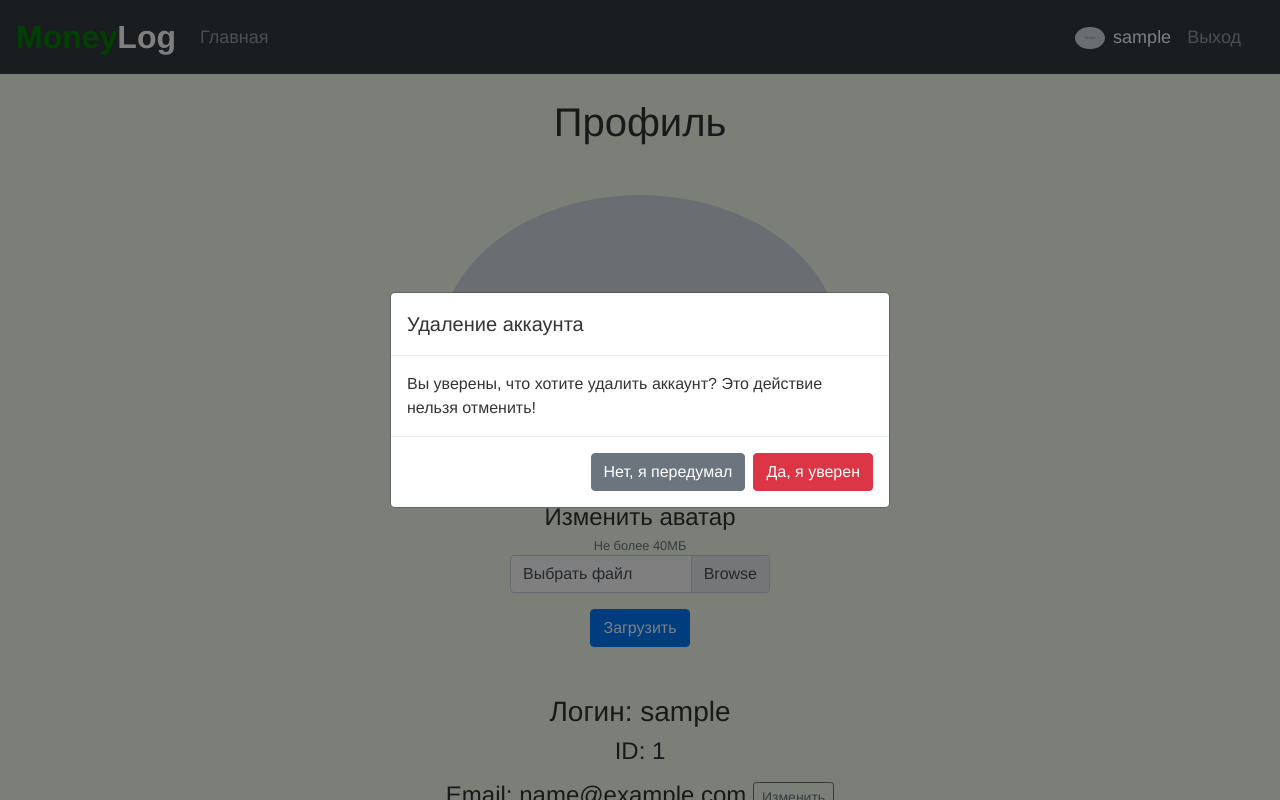
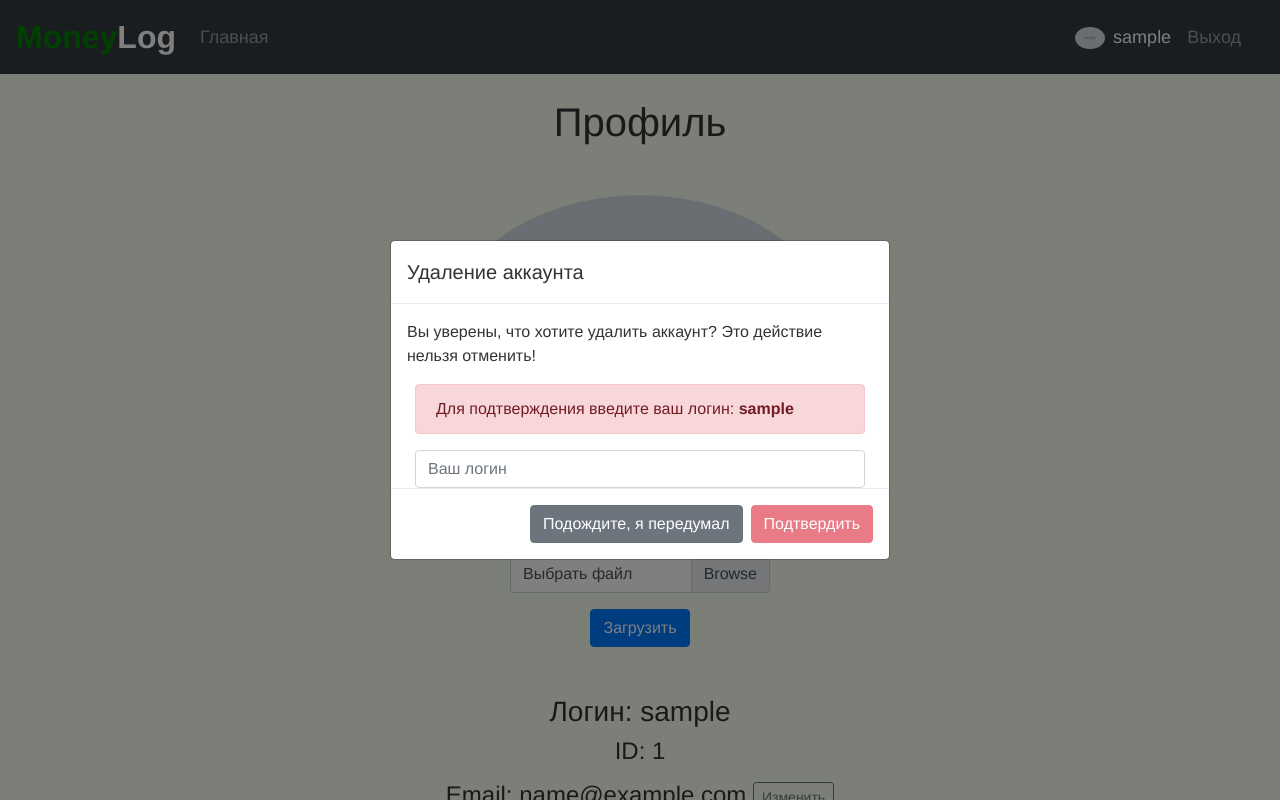
Before and after one commit to l27001/moneylog, a Flask app: page /profile in a window 1280 px wide, after a click on "Удалить аккаунт". Run offline with Flask 2, Linux system fonts and the light colour scheme; a user stored in the database is signed in; tables that the repository leaves empty hold one stand-in row (values such as "Sample post"); grey boxes marked "Sample" are stand-in pictures; some libraries are stand-ins or nearby versions.

Commit message:
Требование ввода имени пользователя при удалении аккаунта

```diff
--- a/app/templates/profile.html
+++ b/app/templates/profile.html
@@ -98,6 +98,22 @@ function email_change(e_input, e_text) {
 			}, {once:true});
 	}
 </script>
+<script>
+	function deleteAccount(){
+		location.href = "{{url_for('profile_delete')}}";
+	}
+	$('#delete-confirm')[0].addEventListener("input",
+		function() {
+			var btn = $('#button-delete')[0];
+			if(this.value === '{{user.username}}' && btn.hasAttribute('disabled')) {
+					btn.setAttribute('onclick', 'deleteAccount()');
+					btn.removeAttribute('disabled');
+			} else if(this.value !== '{{user.username}}' && !btn.hasAttribute('disabled')) {
+					btn.removeAttribute('onclick');
+					btn.setAttribute('disabled', '');
+			}
+		})
+</script>
 {% endblock %}
 {% block extramodals %}
 <div class="modal fade" id="delete_account" tabindex="-1" role="dialog" aria-labelledby="delete_account_title" aria-hidden="true">
@@ -108,9 +124,17 @@ function email_change(e_input, e_text) {
       </div>
       <div class="modal-body">
         Вы уверены, что хотите удалить аккаунт? Это действие нельзя отменить!</div>
+        <div class="mr-4 ml-4">
+	        <div class="alert alert-danger" role="alert">
+					  Для подтверждения введите ваш логин: <b>{{user.username}}</b>
+					</div>
+	        <div class="input-group">
+					  <input id="delete-confirm" type="text" class="form-control" placeholder="Ваш логин">
+					</div>
+				</div>
       <div class="modal-footer">
-        <button type="button" class="btn btn-secondary" data-dismiss="modal">Нет, я передумал</button>
-        <button type="button" onclick="location.href = '/profile/delete'" class="btn btn-danger" data-dismiss="modal">Да, я уверен</button>
+        <button type="button" class="btn btn-secondary" data-dismiss="modal">Подождите, я передумал</button>
+        <button id="button-delete" type="button" class="btn btn-danger" disabled>Подтвердить</button>
       </div>
     </div>
   </div>
```
